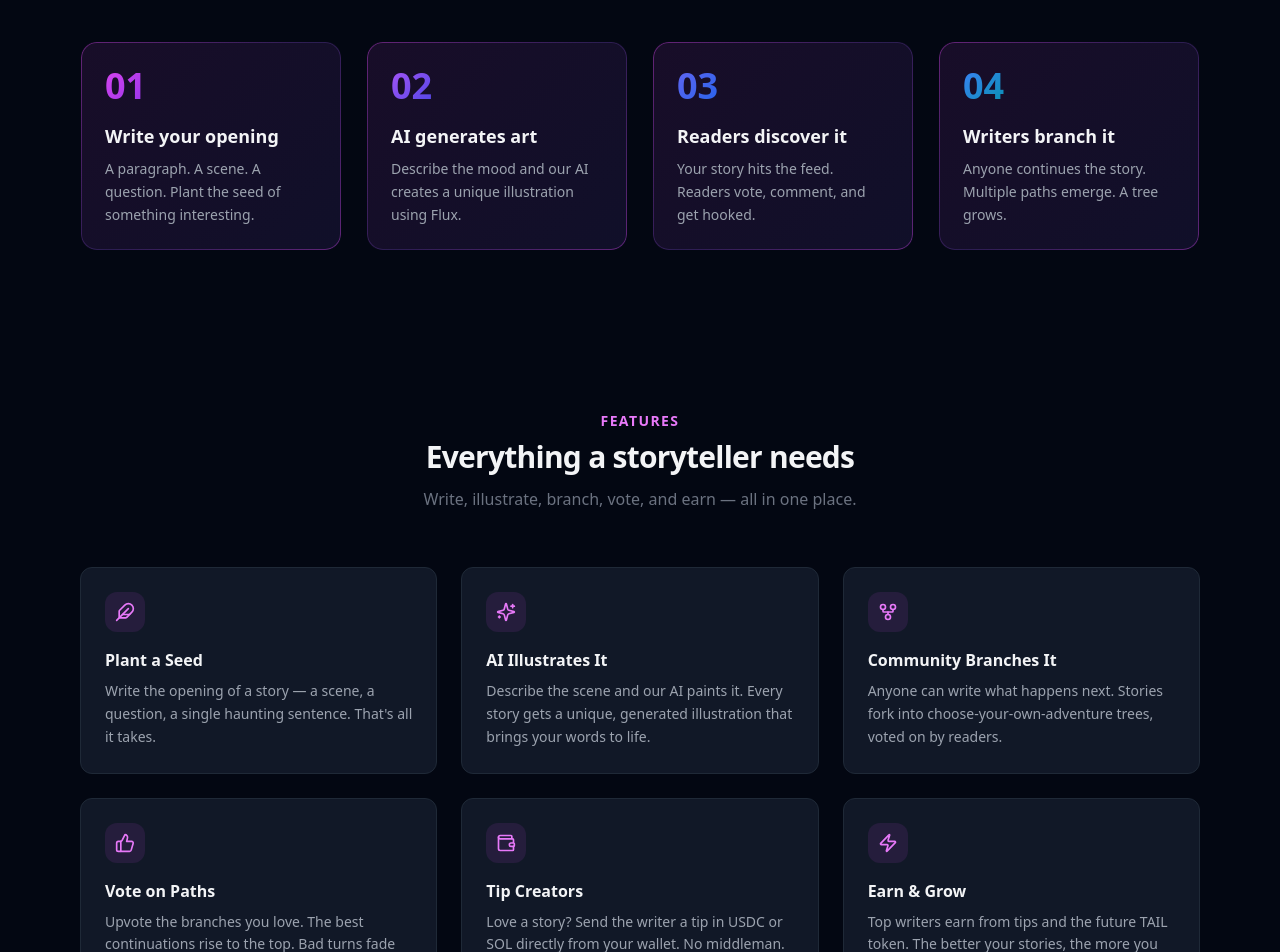
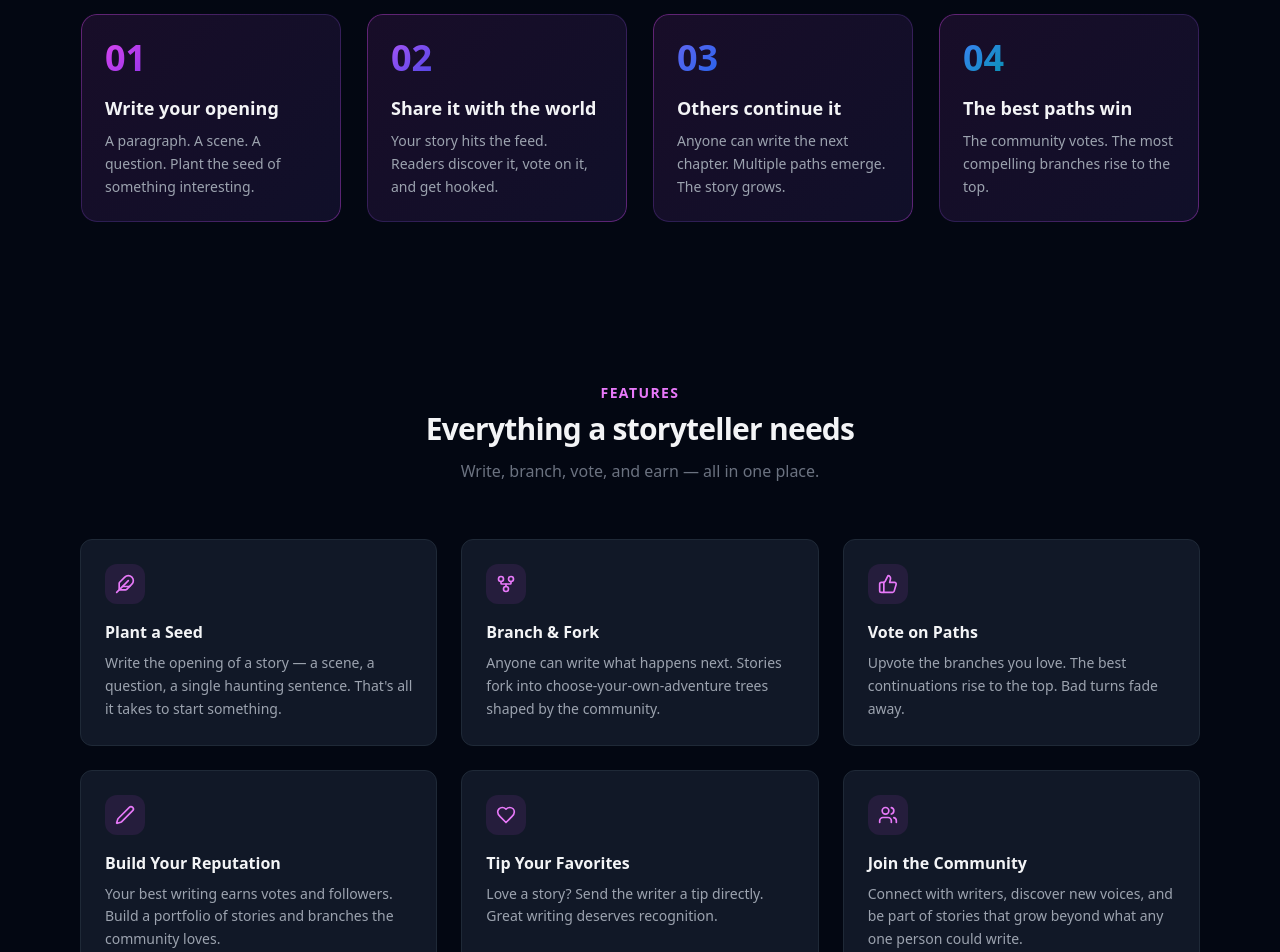
Before and after one commit to donovan-lang/tellatale, a Next.js app: page / in a window 1280 px wide. Shown: the part 1040-1992 px from the top of the page. Built offline with nearby package versions, Linux system fonts and the light colour scheme; no server answers.

Commit message:
Remove AI language from marketing, make AI features premium-only, strip image gen from story form

```diff
--- a/src/app/layout.tsx
+++ b/src/app/layout.tsx
@@ -6,7 +6,7 @@ import NavBar from "@/components/NavBar";
 export const metadata: Metadata = {
   title: "MakeATale — Collaborative AI Storytelling",
   description:
-    "Plant story seeds, AI illustrates them, community votes on branches. Choose-your-own-adventure meets creative AI. Tip creators with Solana.",
+    "Write story seeds, the community branches them. Collaborative choose-your-own-adventure fiction. Tip your favorite writers.",
   keywords: [
     "storytelling",
     "AI",
@@ -44,7 +44,7 @@ export default function RootLayout({
                     </span>
                   </div>
                   <p className="text-xs text-gray-500 leading-relaxed">
-                    Where stories grow. AI-illustrated, community-driven
+                    Where stories grow. Community-driven
                     collaborative fiction.
                   </p>
                 </div>
@@ -96,7 +96,7 @@ export default function RootLayout({
               </div>
               <div className="mt-10 pt-6 border-t border-gray-800/60 flex flex-col md:flex-row items-center justify-between gap-4 text-xs text-gray-600">
                 <p>2026 MakeATale. Built by indie.io</p>
-                <p>Powered by AI. Driven by community. Tipped in SOL.</p>
+                <p>Driven by community. Powered by great writing.</p>
               </div>
             </div>
           </footer>
--- a/src/app/page.tsx
+++ b/src/app/page.tsx
@@ -1,5 +1,4 @@
 import {
-  Sparkles,
   GitFork,
   ThumbsUp,
   Wallet,
@@ -8,7 +7,8 @@ import {
   Clock,
   Users,
   BookOpen,
-  Zap,
+  Pen,
+  Heart,
 } from "lucide-react";
 import StoryCard from "@/components/StoryCard";
 import NewsletterSignup from "@/components/NewsletterSignup";
@@ -51,19 +51,13 @@ const FEATURES = [
     icon: Feather,
     title: "Plant a Seed",
     description:
-      "Write the opening of a story — a scene, a question, a single haunting sentence. That's all it takes.",
-  },
-  {
-    icon: Sparkles,
-    title: "AI Illustrates It",
-    description:
-      "Describe the scene and our AI paints it. Every story gets a unique, generated illustration that brings your words to life.",
+      "Write the opening of a story — a scene, a question, a single haunting sentence. That's all it takes to start something.",
   },
   {
     icon: GitFork,
-    title: "Community Branches It",
+    title: "Branch & Fork",
     description:
-      "Anyone can write what happens next. Stories fork into choose-your-own-adventure trees, voted on by readers.",
+      "Anyone can write what happens next. Stories fork into choose-your-own-adventure trees shaped by the community.",
   },
   {
     icon: ThumbsUp,
@@ -72,16 +66,22 @@ const FEATURES = [
       "Upvote the branches you love. The best continuations rise to the top. Bad turns fade away.",
   },
   {
-    icon: Wallet,
-    title: "Tip Creators",
+    icon: Pen,
+    title: "Build Your Reputation",
     description:
-      "Love a story? Send the writer a tip in USDC or SOL directly from your wallet. No middleman.",
+      "Your best writing earns votes and followers. Build a portfolio of stories and branches the community loves.",
   },
   {
-    icon: Zap,
-    title: "Earn & Grow",
+    icon: Heart,
+    title: "Tip Your Favorites",
     description:
-      "Top writers earn from tips and the future TAIL token. The better your stories, the more you earn.",
+      "Love a story? Send the writer a tip directly. Great writing deserves recognition.",
+  },
+  {
+    icon: Users,
+    title: "Join the Community",
+    description:
+      "Connect with writers, discover new voices, and be part of stories that grow beyond what any one person could write.",
   },
 ];
 
@@ -94,20 +94,20 @@ const HOW_IT_WORKS = [
   },
   {
     step: "02",
-    title: "AI generates art",
-    description: "Describe the mood and our AI creates a unique illustration using Flux.",
+    title: "Share it with the world",
+    description: "Your story hits the feed. Readers discover it, vote on it, and get hooked.",
     color: "from-purple-500 to-indigo-600",
   },
   {
     step: "03",
-    title: "Readers discover it",
-    description: "Your story hits the feed. Readers vote, comment, and get hooked.",
+    title: "Others continue it",
+    description: "Anyone can write the next chapter. Multiple paths emerge. The story grows.",
     color: "from-indigo-500 to-blue-600",
   },
   {
     step: "04",
-    title: "Writers branch it",
-    description: "Anyone continues the story. Multiple paths emerge. A tree grows.",
+    title: "The best paths win",
+    description: "The community votes. The most compelling branches rise to the top.",
     color: "from-blue-500 to-cyan-600",
   },
 ];
@@ -142,8 +142,8 @@ export default async function HomePage() {
           </h1>
 
           <p className="animate-fade-up animate-fade-up-delay-2 mt-6 text-lg md:text-xl text-gray-400 max-w-2xl mx-auto leading-relaxed">
-            Plant a story seed. AI illustrates it. The community decides what happens next.
-            Choose-your-own-adventure meets collaborative fiction — with crypto tips for your favorite writers.
+            Write the beginning. The community writes what happens next.
+            Collaborative fiction where every reader shapes the story.
           </p>
 
           {/* CTA buttons */}
@@ -219,7 +219,7 @@ export default async function HomePage() {
             Everything a storyteller needs
           </h2>
           <p className="mt-3 text-gray-500 max-w-lg mx-auto">
-            Write, illustrate, branch, vote, and earn — all in one place.
+            Write, branch, vote, and earn — all in one place.
           </p>
         </div>
 
--- a/src/components/StoryForm.tsx
+++ b/src/components/StoryForm.tsx
@@ -2,37 +2,14 @@
 
 import { useState } from "react";
 import { useRouter } from "next/navigation";
-import Image from "next/image";
-import { Loader2, Sparkles, Send } from "lucide-react";
+import { Loader2, Send } from "lucide-react";
 
 export default function StoryForm({ parentId }: { parentId?: string }) {
   const router = useRouter();
   const [title, setTitle] = useState("");
   const [content, setContent] = useState("");
-  const [imagePrompt, setImagePrompt] = useState("");
-  const [previewUrl, setPreviewUrl] = useState<string | null>(null);
-  const [generating, setGenerating] = useState(false);
   const [submitting, setSubmitting] = useState(false);
   const [authorName, setAuthorName] = useState("");
-
-  async function generateImage() {
-    if (!imagePrompt.trim() || generating) return;
-    setGenerating(true);
-    try {
-      const res = await fetch("/api/generate-image", {
-        method: "POST",
-        headers: { "Content-Type": "application/json" },
-        body: JSON.stringify({ prompt: imagePrompt }),
-      });
-      if (!res.ok) throw new Error("Image generation failed");
-      const { url } = await res.json();
-      setPreviewUrl(url);
-    } catch (err) {
-      console.error(err);
-      alert("Image generation failed. Try again.");
-    }
-    setGenerating(false);
-  }
 
   async function handleSubmit(e: React.FormEvent) {
     e.preventDefault();
@@ -47,8 +24,8 @@ export default function StoryForm({ parentId }: { parentId?: string }) {
           title: title.trim(),
           content: content.trim(),
           author_name: authorName.trim() || "Anonymous",
-          image_url: previewUrl,
-          image_prompt: imagePrompt.trim() || null,
+          image_url: null,
+          image_prompt: null,
           parent_id: parentId || null,
         }),
       });
@@ -109,49 +86,6 @@ export default function StoryForm({ parentId }: { parentId?: string }) {
         </p>
       </div>
 
-      {/* Image generation */}
-      <div className="card">
-        <label className="text-sm font-medium text-gray-300 flex items-center gap-2">
-          <Sparkles size={14} className="text-brand-400" />
-          AI Illustration (optional)
-        </label>
-        <div className="mt-2 flex gap-2">
-          <input
-            type="text"
-            placeholder="Describe the scene for AI to illustrate..."
-            value={imagePrompt}
-            onChange={(e) => setImagePrompt(e.target.value)}
-            className="flex-1 bg-gray-800 border border-gray-700 rounded-lg px-3 py-2 text-sm focus:outline-none focus:border-brand-500"
-            maxLength={500}
-          />
-          <button
-            type="button"
-            onClick={generateImage}
-            disabled={!imagePrompt.trim() || generating}
-            className="btn-primary flex items-center gap-2 whitespace-nowrap disabled:opacity-50"
-          >
-            {generating ? (
-              <Loader2 size={14} className="animate-spin" />
-            ) : (
-              <Sparkles size={14} />
-            )}
-            Generate
-          </button>
-        </div>
-
-        {previewUrl && (
-          <div className="mt-3 relative aspect-[16/9] rounded-lg overflow-hidden bg-gray-800">
-            <Image
-              src={previewUrl}
-              alt="Generated preview"
-              fill
-              className="object-cover"
-              sizes="640px"
-            />
-          </div>
-        )}
-      </div>
-
       <button
         type="submit"
         disabled={!title.trim() || !content.trim() || submitting}
```
